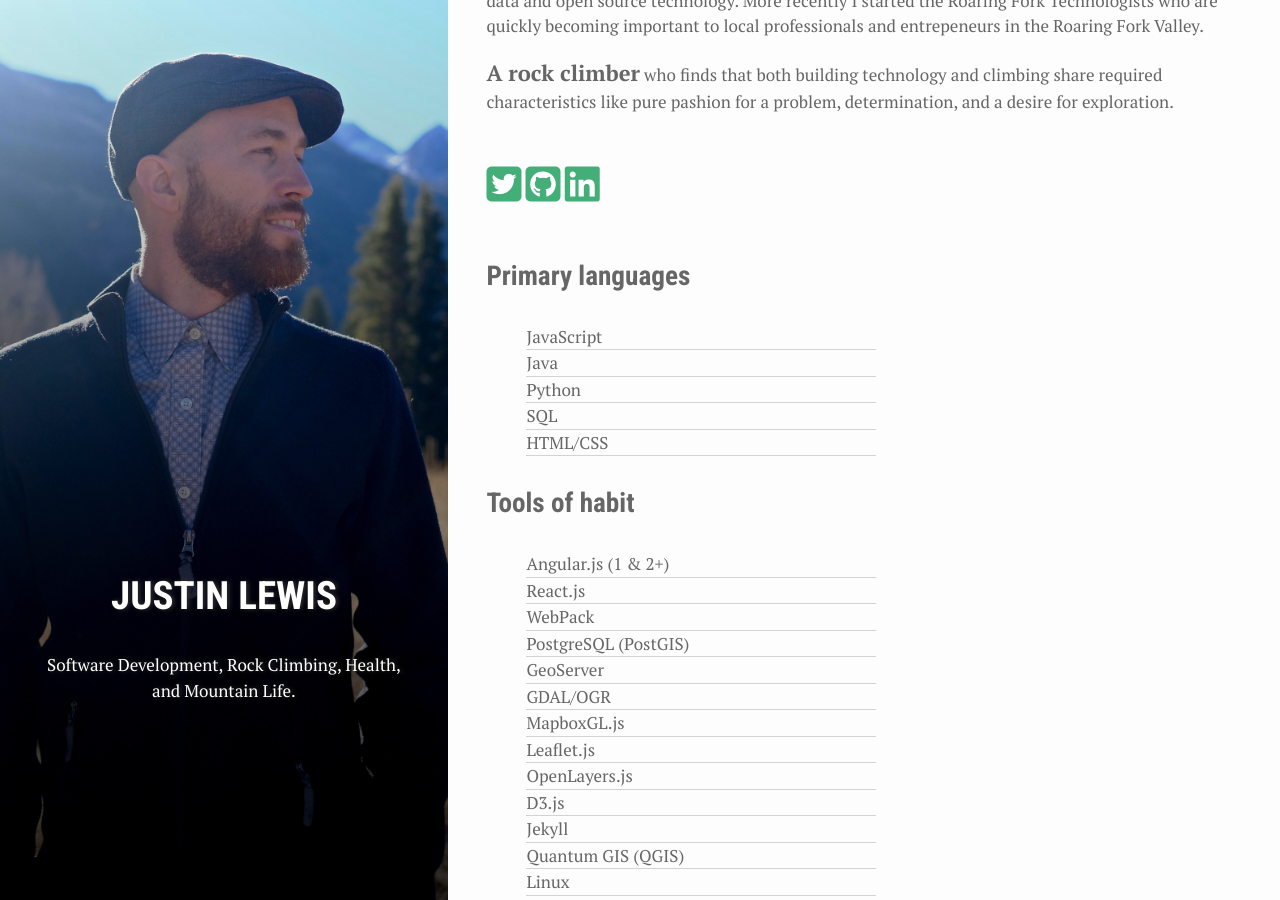
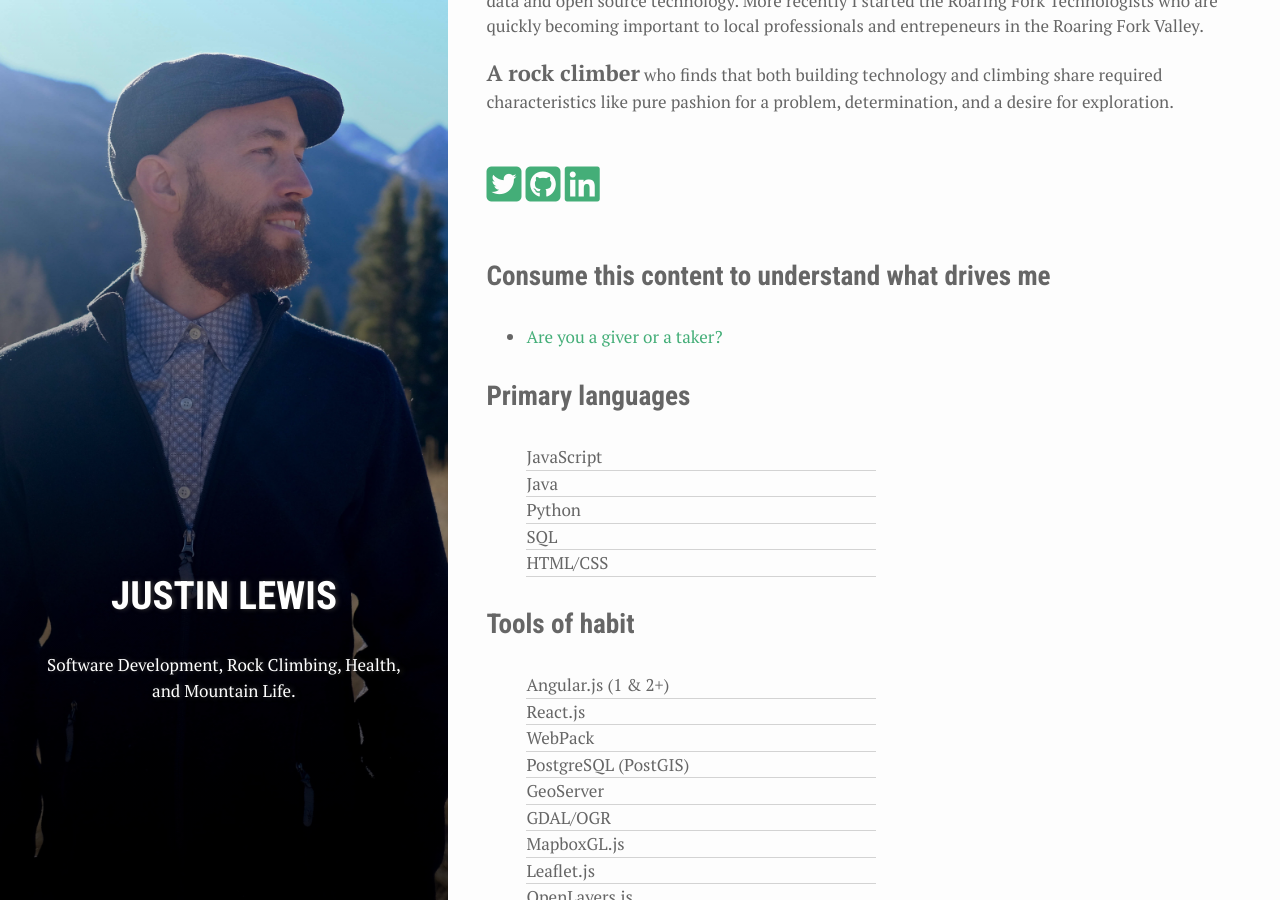
Before and after one commit to justinlewis/jmapping, a Jekyll site: the page built from index.html, in a window 1280 px wide and 900 px high, scrolled down 588 px. Built offline with Jekyll 4.4.1, drawn with Linux system fonts in a browser that asks for light colours; nearby versions of some CDN libraries.

Commit message:
Update index.html

```diff
--- a/index.html
+++ b/index.html
@@ -18,6 +18,11 @@ summary: "Software Development, Rock Climbing, Health, and Mountain Life."
   <a href="https://github.com/justinlewis" target="_blank"><i class="fa fa-github-square social-link-icon"></i></a>
   <a href="https://www.linkedin.com/in/justin-lewis-colorado/" target="_blank"><i class="fa fa-linkedin-square social-link-icon"></i></a>
 </div>
+
+<h3>Consume this content to understand what drives me</h3>
+<ul>
+  <li> <a href="https://www.ted.com/talks/adam_grant_are_you_a_giver_or_a_taker" target="_blank">Are you a giver or a taker?</a> </li>
+</ul>
 
 
 <h3>Primary languages</h3>
```
